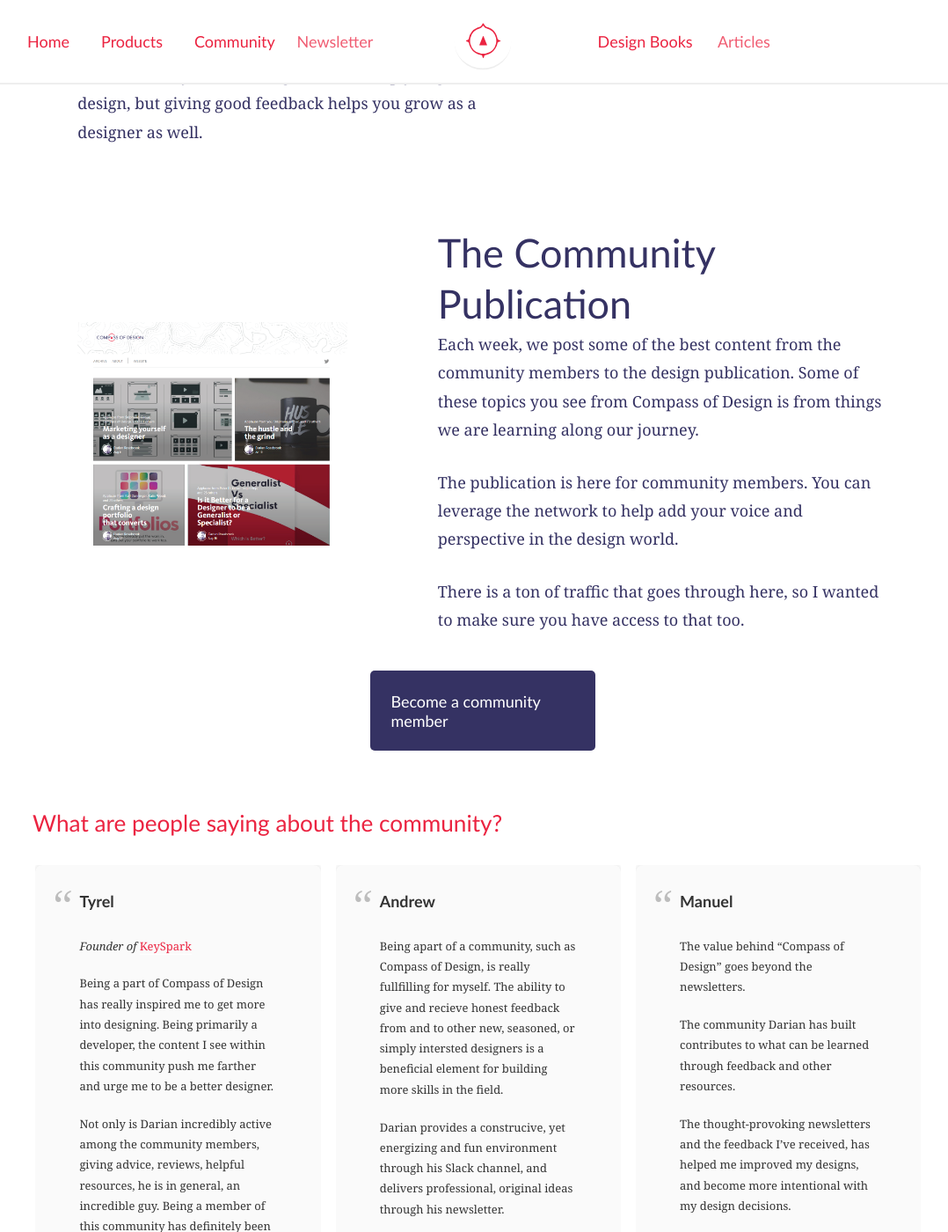
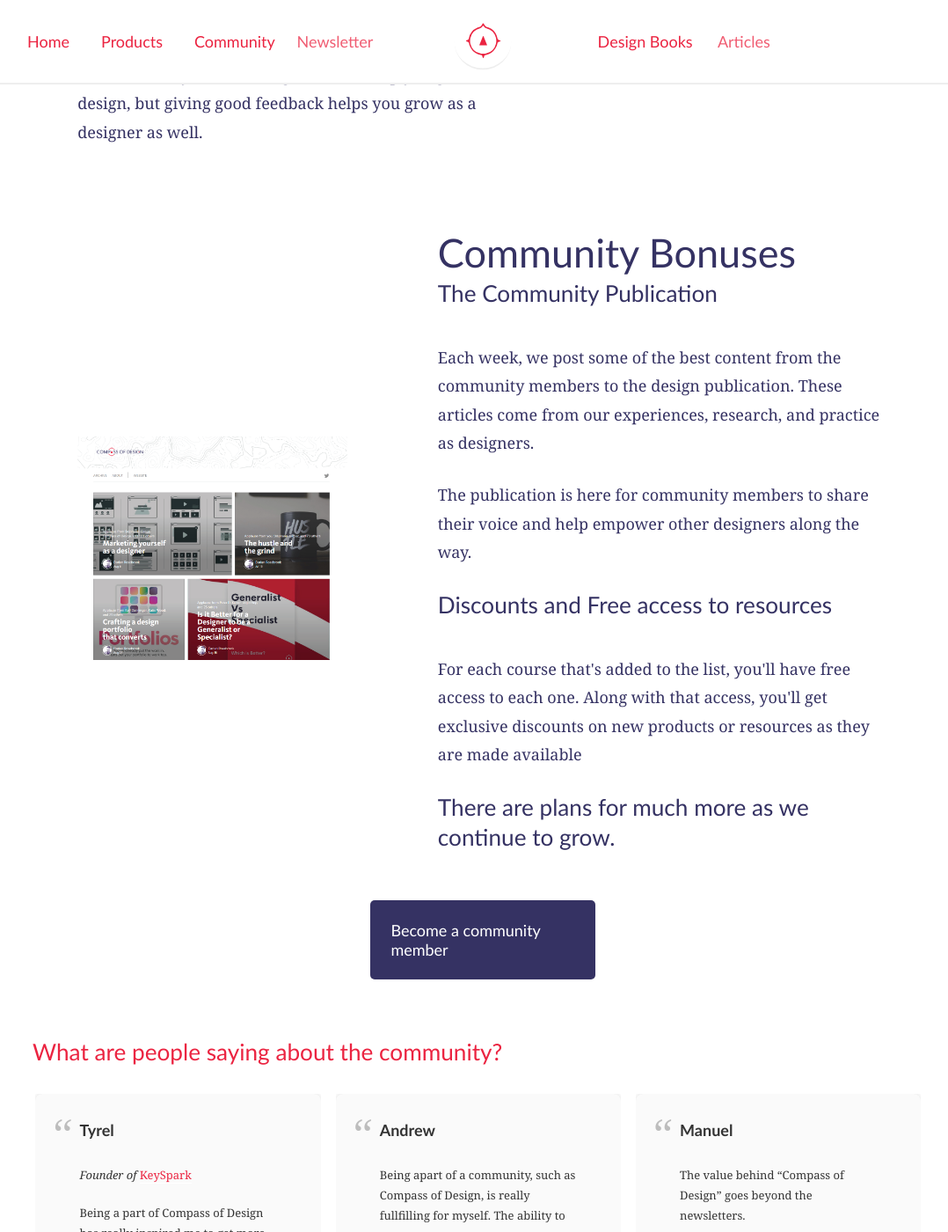
Before and after one commit to compassofdesign/site, a Jekyll site: the page built from community/index.html, in a window 1280 px wide and 1400 px high, scrolled down 3082 px. Shown: the whole window at 88% size, without its empty margins (91-1169 px from the left). Built offline with Jekyll 4.4.1, drawn with Linux system fonts in a browser that asks for light colours; nearby versions of some CDN libraries; a script that is not in the unit is left out.

Commit message:
Update index.html

```diff
--- a/community/index.html
+++ b/community/index.html
@@ -86,10 +86,13 @@
         <img src="{{site.baseurl}}/assets/img/community/publication.png" alt="Making faster design decisions"/>
       </article>
       <article class="module point">
-        <h3 class="point-title">The Community Publication</h3>
-        <p>Each week, we post some of the best content from the community members to the design publication. Some of these topics you see from Compass of Design is from things we are learning along our journey.</p>
-        <p>The publication is here for community members. You can leverage the network to help add your voice and perspective in the design world.</p>
-        <p>There is a ton of traffic that goes through here, so I wanted to make sure you have access to that too.</p>
+        <h3 class="point-title">Community Bonuses</h3>
+        <h4>The Community Publication</h4>
+        <p>Each week, we post some of the best content from the community members to the design publication. These articles come from our experiences, research, and practice as designers.</p>
+        <p>The publication is here for community members to share their voice and help empower other designers along the way.</p>
+        <h4>Discounts and Free access to resources</h4>
+        <p>For each course that's added to the list, you'll have free access to each one. Along with that access, you'll get exclusive discounts on new products or resources as they are made available</p>
+        <h4>There are plans for much more as we continue to grow.</h4>
       </article>
     </div>
   </div>
```
